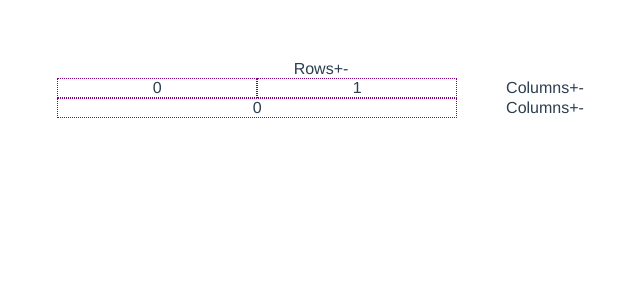
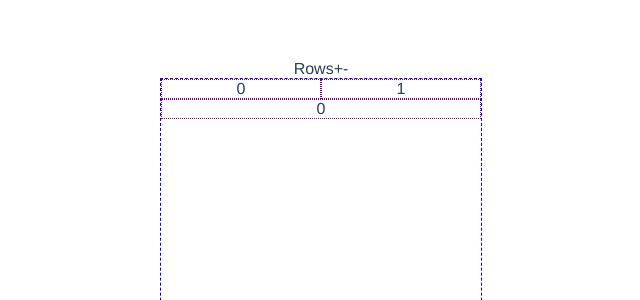
Before and after one commit to lmiller1990/my-story, a Vue app: page /#/ in a window 1280 px wide. Shown: the top 300 px of the page, without its empty margins (319-959 px from the left). Built offline with nearby package versions, Linux system fonts and the light colour scheme.

Commit message:
Remove unused comp and refactor

```diff
--- a/src/components/Column.vue
+++ b/src/components/Column.vue
@@ -0,0 +1,26 @@
+<template>
+  <div class="column">
+    {{ column.id }}
+  </div>
+</template>
+
+<script>
+  export default {
+    name: 'Column',
+
+    props: {
+      column: {
+        default () {
+          return { id: 0, msg: 'msg' }
+        }
+      }
+    }
+  }
+</script>
+
+<style scoped>
+.column {
+  border: 1px dotted purple;
+  flex-grow: 1;
+}
+</style>
--- a/src/components/Grid.vue
+++ b/src/components/Grid.vue
@@ -2,22 +2,18 @@
   <div class="container">
     <div class="slide">
       <GridRow v-for="row in currentSlide.rows" :row="row" key="row.id"/>
-    </div>
-    <div class="row menu">
-      <Row v-for="row in currentSlide.rows" :row="row" key="row.id" />
     </div>
   </div>
 </template>
 
 <script>
 import { mapGetters } from 'vuex'
-import Row from '@/components/Row'
 import GridRow from '@/components/GridRow'
 
 export default {
   name: 'Grid',
 
-  components: { Row, GridRow },
+  components: { GridRow },
 
   computed: {
     ...mapGetters({
@@ -29,13 +25,11 @@ export default {
 
 <style scoped>
 .slide {
-  width: 25em;
-}
-
-.row.menu {
+  width: 20em;
+  height: 40em;
+  border: 1px dashed blue;
   display: flex;
   flex-direction: column;
-  margin-left: 3em;
 }
 
 .container {
--- a/src/components/GridMenu.vue
+++ b/src/components/GridMenu.vue
@@ -7,13 +7,10 @@
 </template>
 
 <script>
-import Row from '@/components/Row'
 import { mapGetters } from 'vuex'
 
 export default {
   name: 'Hello',
-
-  components: { Row },
 
   data () {
     return {
--- a/src/components/GridRow.vue
+++ b/src/components/GridRow.vue
@@ -1,22 +1,32 @@
 <template>
   <div class="row">
-    <div v-for="column in row.columns" class="column">
-        {{ column.id }}
-    </div>
+    <Column v-for="column in row.columns" :column="column" key="column.id" />
+    <!--<div class="column modifier">
+      <div @click="addColumn" class="add icon">+</div>
+      <div @click="removeColumn" class="remove icon">-</div>
+    </div>-->
   </div>
 </template>
 
 <script>
-  import Row from '@/components/Row'
+  import Column from '@/components/Column.vue'
   export default {
     name: 'GridRow',
-    components: { Row },
+    components: { Column },
     props: {
       row: {
         type: Object,
         default () {
           return { id: 0, columns: [] }
         }
+      }
+    },
+    methods: {
+      addColumn () {
+        this.$store.commit('ADD_COLUMN', this.row.id)
+      },
+      removeColumn () {
+        this.$store.commit('REMOVE_COLUMN', this.row.id)
       }
     }
   }
@@ -27,8 +37,11 @@
   display: flex;
 }
 
-.column {
-  border: 1px dotted purple;
-  flex-grow: 1;
+.icon {
+  display: inline-block;
+}
+
+.column.modifier {
+  margin-left: 2em;
 }
 </style>
--- a/src/components/Row.vue
+++ /dev/null
@@ -1,34 +0,0 @@
-<template>
-  <div class="column input">
-    <label>Columns</label>
-    <div @click="addColumn" class="add icon">+</div>
-    <div @click="removeColumn" class="remove icon">-</div>
-  </div>
-</template>
-
-<script>
-export default {
-  name: 'Row',
-
-  props: ['row'],
-
-  methods: {
-    addColumn () {
-      this.$store.commit('ADD_COLUMN', this.row.id)
-    },
-    removeColumn () {
-      this.$store.commit('REMOVE_COLUMN', this.row.id)
-    }
-  }
-}
-</script>
-
-<style scoped>
-.column.input {
-  border: 1px dotted white;
-}
-
-.icon {
-  display: inline-block;
-}
-</style>
```
